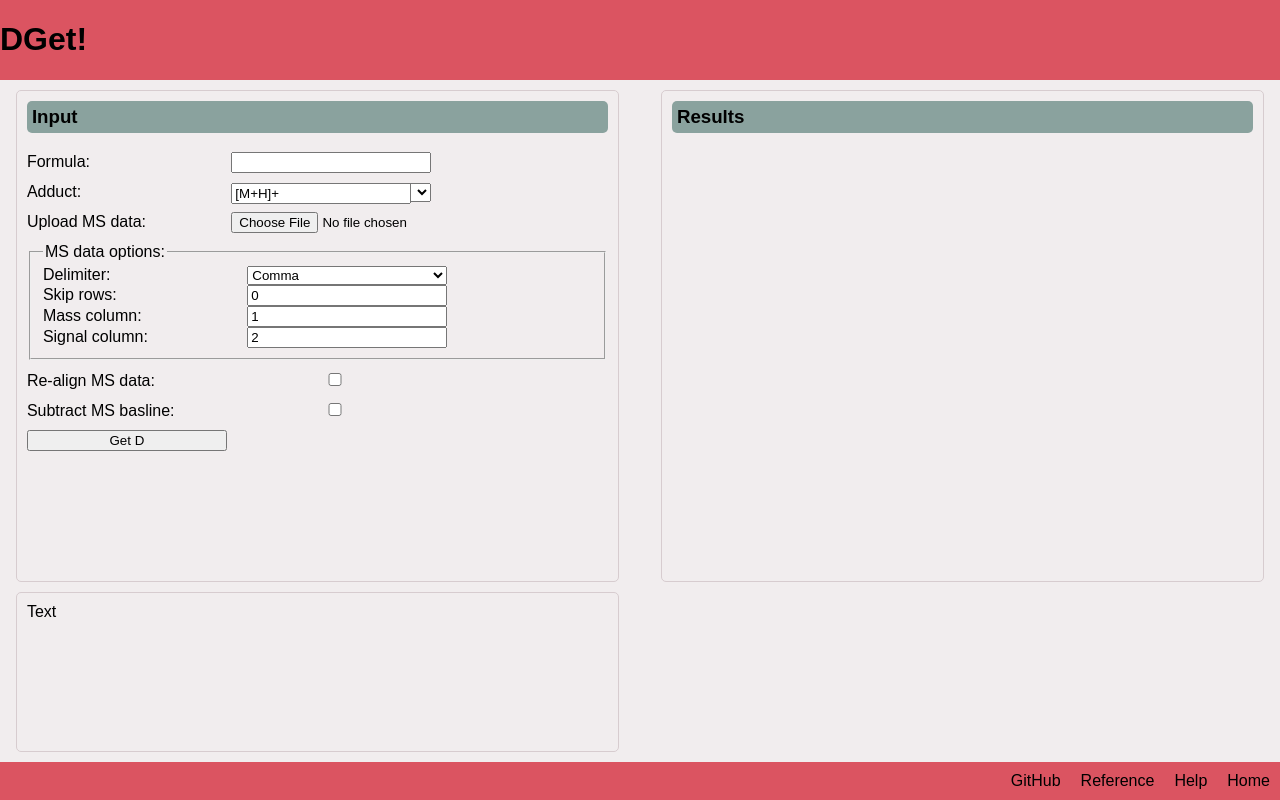
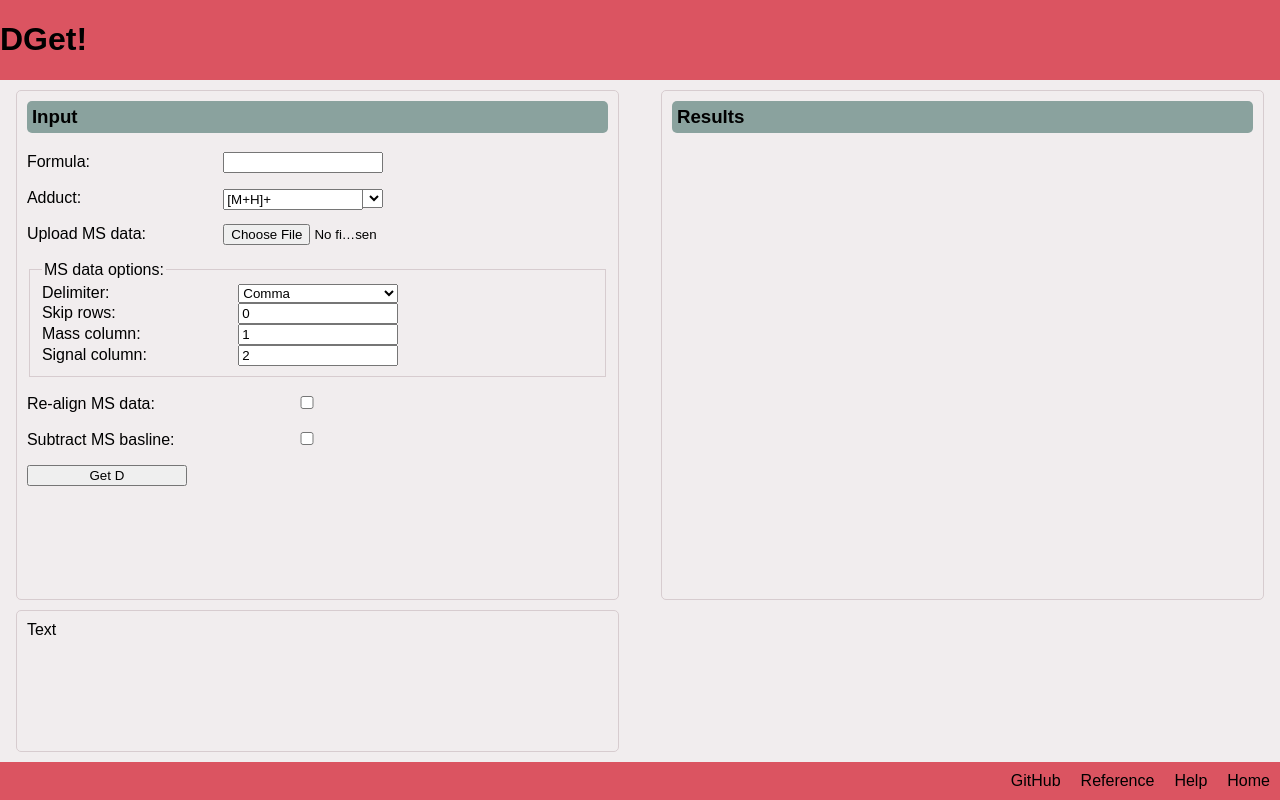
Before and after one commit to djdt/dget, a Flask app: page / in a window 1280 px wide. Run offline with Flask 3, Linux system fonts and the light colour scheme; a map, chart or similar area stays blank.

Commit message:
cleanup css

```diff
--- a/web/static/style.css
+++ b/web/static/style.css
@@ -1,29 +1,3 @@
-/* * {box-sizing: border-box;} */
-/* body {background-color: #f1edee; max-width: 1600px; margin: auto} */
-
-/* .header, .footer {background-color: #db5461; padding: 10px} */
-/* .clearfix::after {background: lightgrey; content: ""; clear: both; display: table} */
-/* .leftcolumn, .rightcolumn {float: left; width: 50%} */
-/* .card {background-color: #f1edee; padding: 10px; margin-bottom: 10px} */
-/* /1* .py-terminal {min-height: 200px} *1/ */
-
-footer ul {list-style-type: none; margin: 0; padding: 0; overflow: hidden}
-footer li {float: right}
-footer li a {color: black; display: block; text-align: center; text-decoration: none; padding: 10px}
-
-/* label {display: inline-block; text-align: left; width: 25%} */
-/* .checklabel {width: 75%} */
-/* input, select {display: inline-block; align: right} */
-/* button {display: inline-block; align: right} */
-/* img {background: white; width: 100%; height: auto} */
-/* /1* img:hover {transform:scale(2.0)} *1/ */
-
-/* @media screen and (max-width: 900px) { */
-/*   .leftcolumn, .rightcolumn { */
-/*     width: 100%; */
-/*     padding: 0; */
-/*   } */
-/* } */
 * {
   box-sizing: border-box;
 }
@@ -53,6 +27,21 @@ footer {
     grid-column: 1 / -1;
     background-color: #db5461;
 }
+footer ul {
+    list-style-type: none;
+    margin: 0;
+    padding: 0;
+    overflow: hidden
+}
+footer li {float: right}
+footer li a {
+    color: black;
+    display: block;
+    text-align: center;
+    text-decoration: none;
+    padding: 10px
+}
+
 
 .card {
     border: 1px solid #d7cccf;
@@ -63,38 +52,43 @@ footer {
     width: 95%;
 }
 
+.card div{
+    display: inline-block;
+}
 .card h3 {
     background-color: #8aa29e;
     padding: 5px;
     border-radius: 5px;
     margin-top: 0;
 }
-
-/* .card { */
-/*     margin: 0 auto; */
-/* } */
 .card ul {
     list-style: none;
     padding: 0;
     margin: 0;
 }
 .card li + li {
-    margin-top: 10px;
+    margin-top: 1em;
 }
+.card fieldset {
+    border: 1px solid #d7cccf;
+}
+.card fieldset li + li {
+    margin-top: 0.5em;
+}
+
 label {
     display: inline-block;
     text-align: left;
-    width: 200px;
+    width: 12em;
 }
 button,
 input,
 select {
     display: inline-block;
-    width: 200px;
-    align: right;
+    width: 12em;
+    align: center;
 }
 
-.combobox {position: relative; width: 200px; display: inline-block}
-.combobox select {width: 100%; display: inline}
-.combobox > * {box-sizing: border-box}
-.combobox input {position: absolute; width: calc(100% - 20px)}
+.combobox {position: relative; display: inline-block}
+.combobox select {width: 12em; display: inline}
+.combobox input {position: absolute; width: calc(100% - 1.5em)}
```
